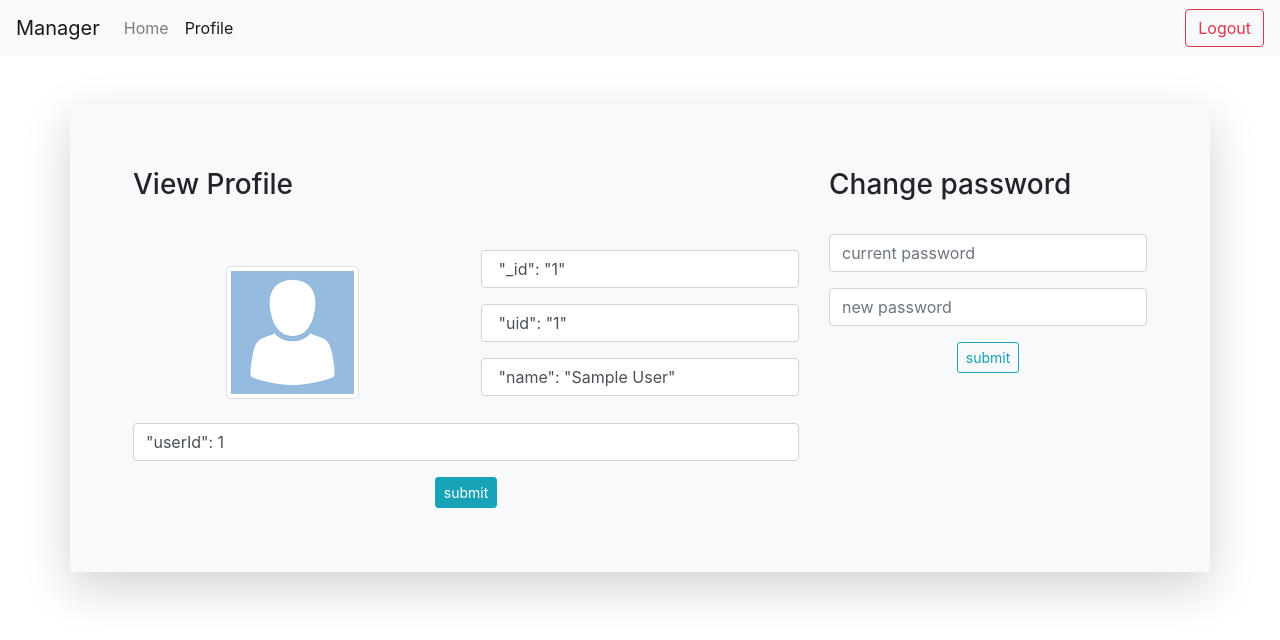
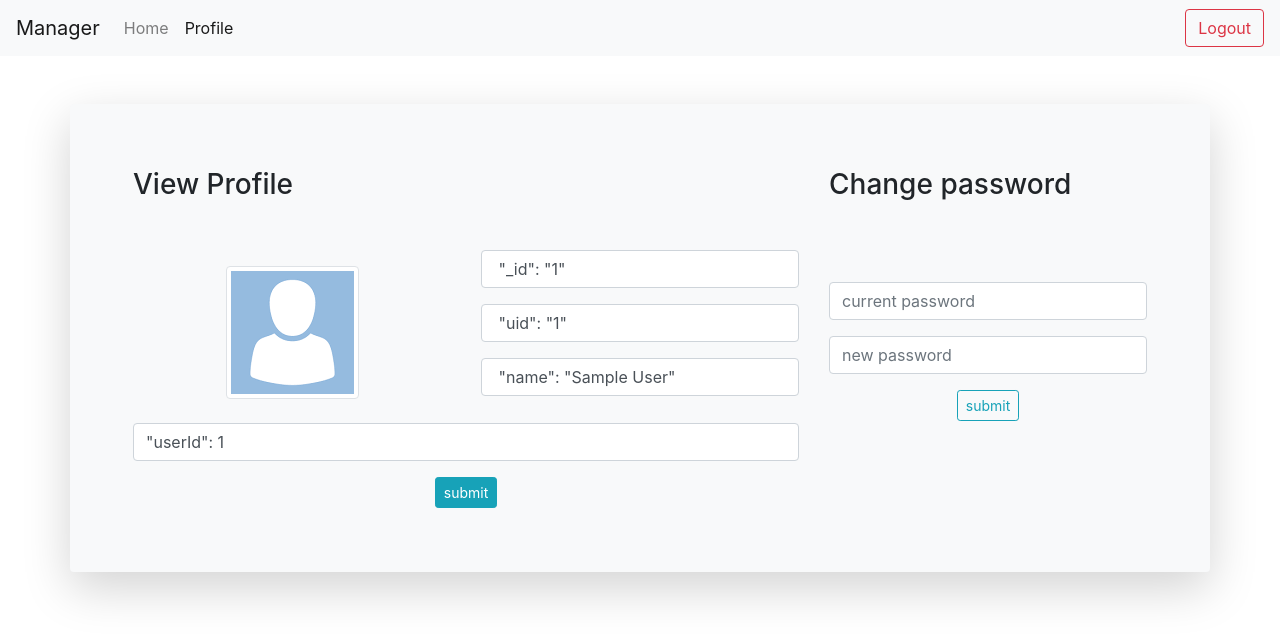
Before and after one commit to mickela/password_manager, a React (Create React App) app in the folder client/: page /profile in a window 1280 px wide. Shown: the top 640 px of the page. Built offline with nearby package versions, Linux system fonts and the light colour scheme; sample sign-in values are in the browser's storage.

Commit message:
Created UI to update password

```diff
--- a/client/src/components/forms/Changepassword.js
+++ b/client/src/components/forms/Changepassword.js
@@ -24,7 +24,7 @@
         formdata.append("new_password", new_password);
 
         fetch('/newpassword', {
-            method: 'POST',
+            method: 'PUT',
             headers: new Headers(),
             body: formdata
         }).then(res => res.json())
@@ -36,7 +36,7 @@
 
     render() {
         return (
-            <div className="text-center">
+            <div className="text-center mt-5">
                 <form onSubmit={this.submit}>
                     <div className="form-group">
                         <input type="password" className="form-control" onChange={this.handleInput} name="password" placeholder="current password" />
```
